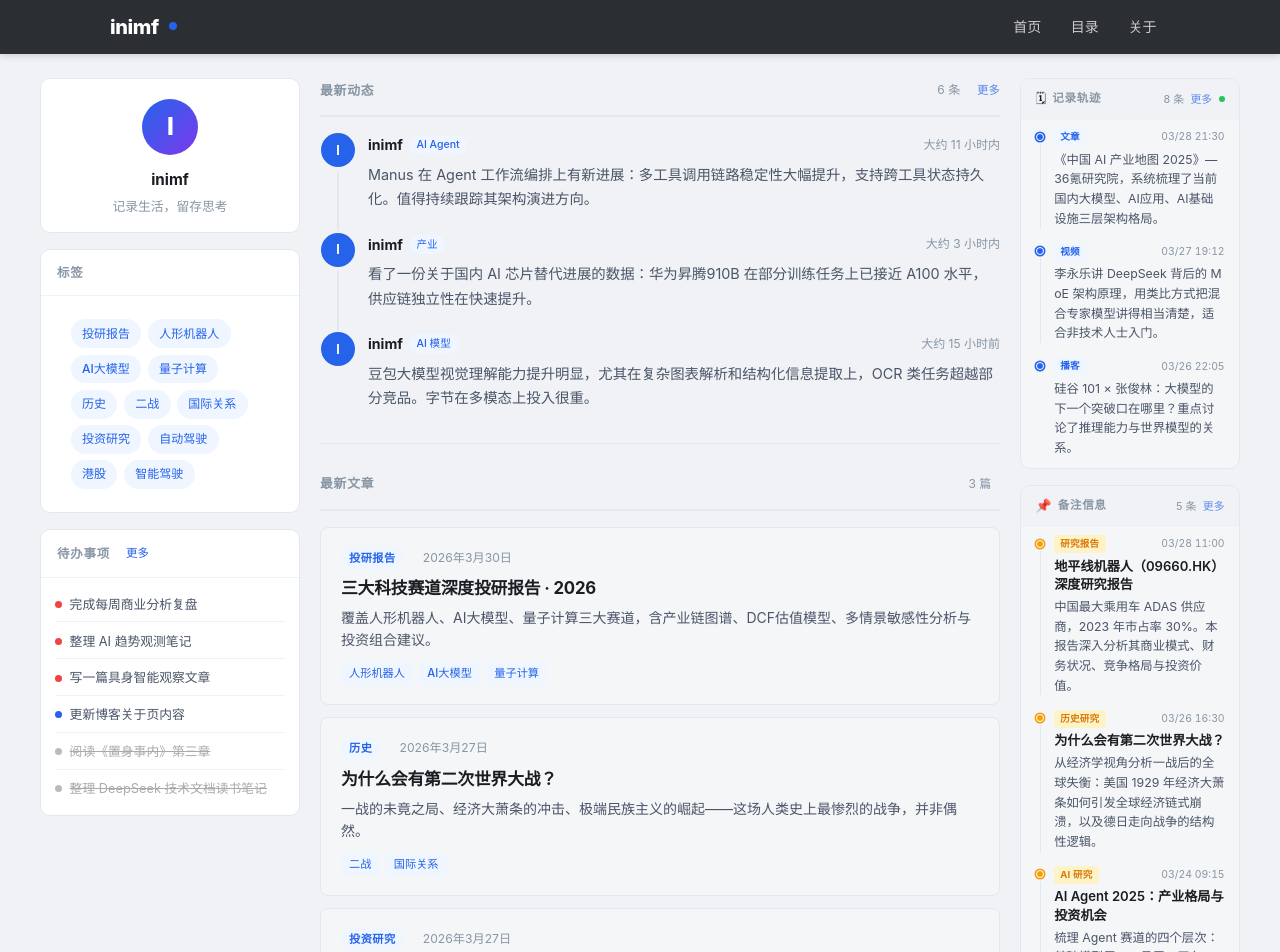
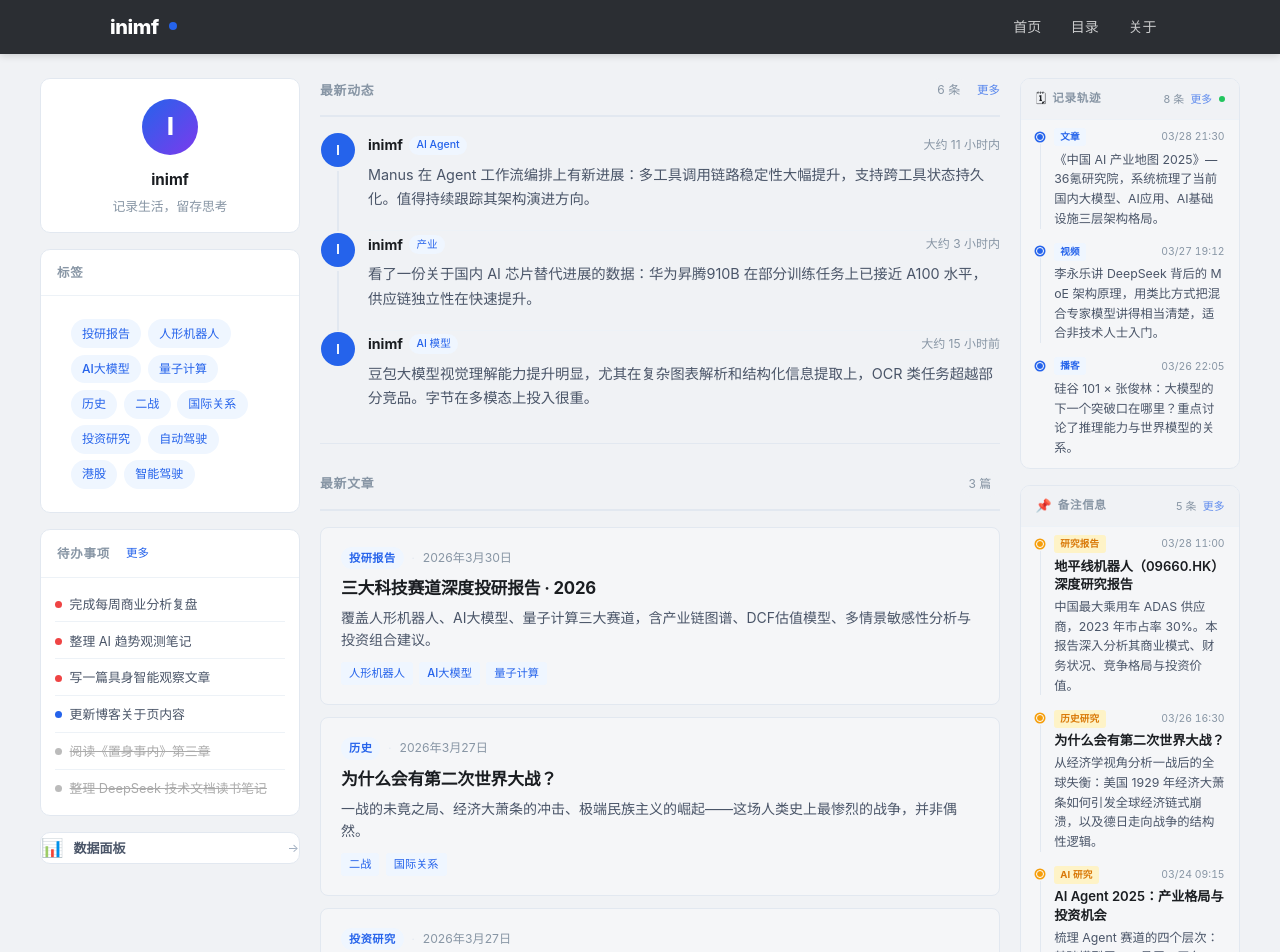
Before and after one commit to web1286/inimf-blog, a Next.js app: page / in a window 1280 px wide. Shown: the top 952 px of the page. Built offline with nearby package versions, Linux system fonts and the light colour scheme.

Commit message:
feat: add analytics entry to sidebar

```diff
--- a/components/Layout.tsx
+++ b/components/Layout.tsx
@@ -122,6 +122,27 @@ export default function Layout({ children, title, description, posts = [], hideS
               </div>
             </div>
 
+            {/* 数据面板入口 */}
+            <div className="sidebar-card">
+              <Link href="/analytics" style={{ textDecoration: 'none', display: 'block' }}>
+                <div style={{
+                  display: 'flex',
+                  alignItems: 'center',
+                  gap: '10px',
+                  padding: '4px 0',
+                  color: '#4a5568',
+                  transition: 'color 0.15s',
+                }}
+                  onMouseEnter={e => (e.currentTarget.style.color = '#2563eb')}
+                  onMouseLeave={e => (e.currentTarget.style.color = '#4a5568')}
+                >
+                  <span style={{ fontSize: '18px', lineHeight: 1 }}>📊</span>
+                  <span style={{ fontSize: '13px', fontWeight: 600 }}>数据面板</span>
+                  <span style={{ marginLeft: 'auto', fontSize: '12px', color: '#a0aec0' }}>→</span>
+                </div>
+              </Link>
+            </div>
+
           </aside>
         )}
 
```
